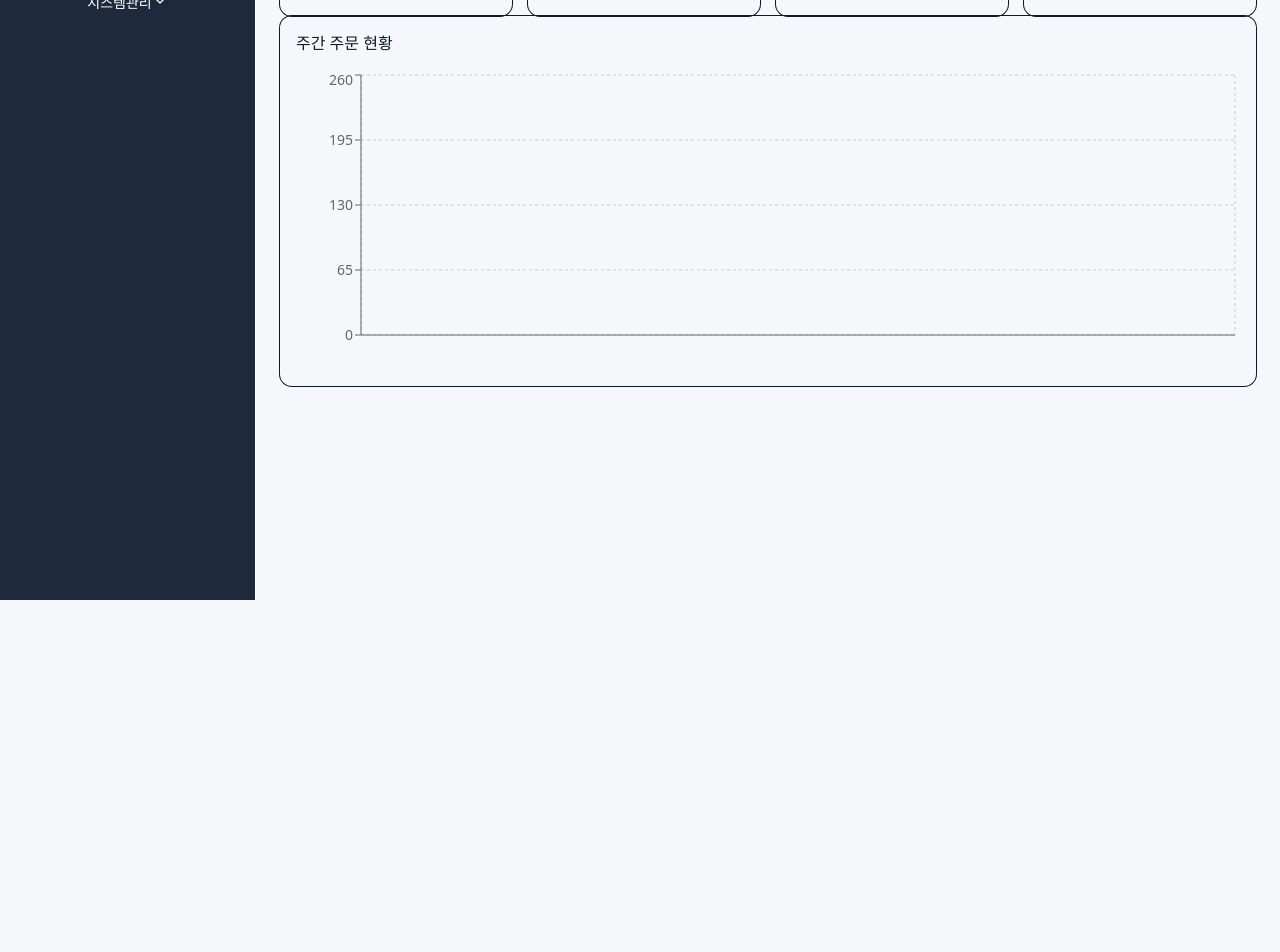
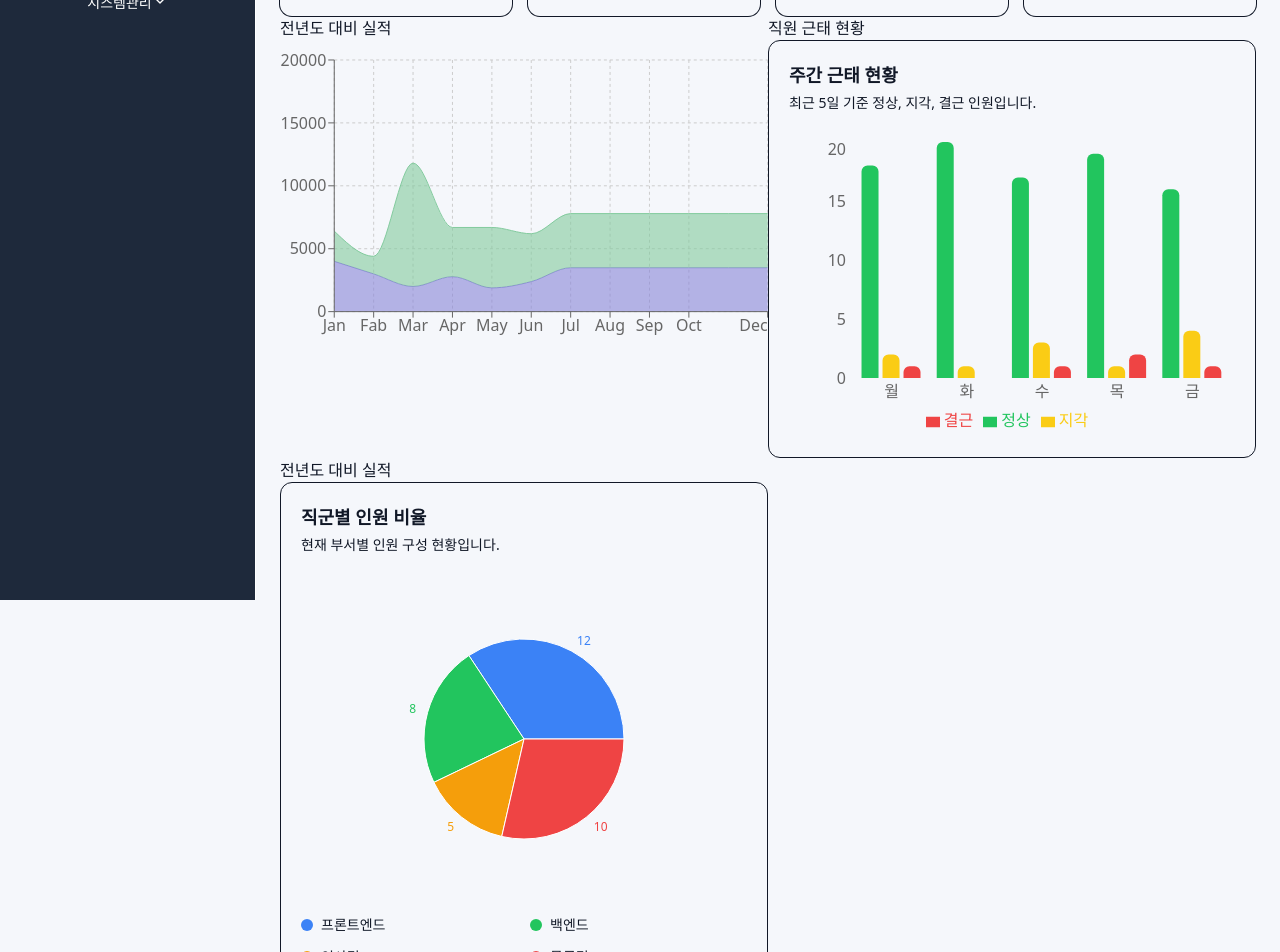
Before and after one commit to psy0821-k/erp-system, a Next.js app: page / in a window 1280 px wide. Shown: the part 200-1152 px from the top of the page. Before the commit the page ends 800 px from the top, so only its background shows below. Built offline with nearby package versions, Linux system fonts and the light colour scheme; some icons are missing.

Commit message:
feat: rechart 라이브러리 적용 및 목 데이터 연결

```diff
--- a/package.json
+++ b/package.json
@@ -10,6 +10,7 @@
   },
   "dependencies": {
     "@hookform/resolvers": "^5.4.0",
+    "@recharts/devtools": "^0.0.14",
     "@supabase/ssr": "^0.10.3",
     "@supabase/supabase-js": "^2.106.1",
     "@tanstack/react-query": "^5.100.14",
--- a/src/app/(dashboard)/page.tsx
+++ b/src/app/(dashboard)/page.tsx
@@ -3,6 +3,8 @@ import { Package, ShoppingCart, Truck, Users } from 'lucide-react';
 import DashboardCard from '@/components/dashboard/dashboard-card';
 import { Fragment } from 'react/jsx-runtime';
 import SalesChart from '@/components/dashboard/sales-chart';
+import AttendanceChart from '@/components/dashboard/attendance-chart';
+import PartChart from '@/components/dashboard/part-chart';
 
 const stats = [
   {
@@ -39,8 +41,20 @@ export default function DashboardPage() {
           <DashboardCard key={stat.title} title={stat.title} value={stat.value} description={stat.description} icon={stat.icon} />
         ))}
       </section>
-      <section>
-        <SalesChart />
+      <section className="grid xl:grid-cols-2 sm:grid-cols-1">
+        <h2 className="sr-only">대시보드 요약 정보</h2>
+        <article>
+          <h3>전년도 대비 실적</h3>
+          <SalesChart />
+        </article>
+        <article>
+          <h3>직원 근태 현황</h3>
+          <AttendanceChart />
+        </article>
+        <article>
+          <h3>전년도 대비 실적</h3>
+          <PartChart />
+        </article>
       </section>
     </Fragment>
   );
--- /dev/null
+++ b/src/app/mock-data/employees.ts
@@ -0,0 +1,139 @@
+export type AttendanceStatus = 'NORMAL' | 'LATE' | 'ABSENCE' | 'VACATION';
+export type EmployeeRole = 'ADMIN' | 'HR_MANAGER' | 'INVENTORY_MANAGER' | 'EMPLOYEE';
+
+export interface Employee {
+  id: number;
+  employeeNumber: string;
+  name: string;
+  department: string;
+  position: string;
+  role: EmployeeRole;
+  status: AttendanceStatus;
+
+  checkIn: string | null;
+  checkOut: string | null;
+  workHours: number;
+}
+
+export const employees: Employee[] = [
+  {
+    id: 1,
+    employeeNumber: 'EMP-1001',
+    name: '김성윤',
+    department: '프론트엔드팀',
+    position: '주니어 개발자',
+    role: 'EMPLOYEE',
+    status: 'NORMAL',
+    checkIn: '08:57',
+    checkOut: null,
+    workHours: 7.5,
+  },
+  {
+    id: 2,
+    employeeNumber: 'EMP-1002',
+    name: '이민호',
+    department: '백엔드팀',
+    position: '시니어 개발자',
+    role: 'EMPLOYEE',
+    status: 'NORMAL',
+    checkIn: '08:43',
+    checkOut: null,
+    workHours: 8.1,
+  },
+  {
+    id: 3,
+    employeeNumber: 'EMP-1003',
+    name: '박지수',
+    department: '디자인팀',
+    position: 'UI/UX 디자이너',
+    role: 'EMPLOYEE',
+    status: 'LATE',
+    checkIn: '09:18',
+    checkOut: null,
+    workHours: 6.9,
+  },
+  {
+    id: 4,
+    employeeNumber: 'EMP-1004',
+    name: '최현우',
+    department: '인사팀',
+    position: 'HR 매니저',
+    role: 'HR_MANAGER',
+    status: 'ABSENCE',
+    checkIn: null,
+    checkOut: null,
+    workHours: 0,
+  },
+  {
+    id: 5,
+    employeeNumber: 'EMP-1005',
+    name: '정하늘',
+    department: '물류관리팀',
+    position: '운영 담당자',
+    role: 'INVENTORY_MANAGER',
+    status: 'NORMAL',
+    checkIn: '08:51',
+    checkOut: null,
+    workHours: 7.8,
+  },
+  {
+    id: 6,
+    employeeNumber: 'EMP-1006',
+    name: '윤태준',
+    department: '기획팀',
+    position: '서비스 기획자',
+    role: 'EMPLOYEE',
+    status: 'VACATION',
+    checkIn: null,
+    checkOut: null,
+    workHours: 0,
+  },
+  {
+    id: 7,
+    employeeNumber: 'EMP-1007',
+    name: '강민석',
+    department: '프론트엔드팀',
+    position: '시니어 개발자',
+    role: 'ADMIN',
+    status: 'NORMAL',
+    checkIn: '08:39',
+    checkOut: null,
+    workHours: 8.4,
+  },
+  {
+    id: 8,
+    employeeNumber: 'EMP-1008',
+    name: '서유진',
+    department: '마케팅팀',
+    position: '마케팅 매니저',
+    role: 'EMPLOYEE',
+    status: 'LATE',
+    checkIn: '09:27',
+    checkOut: null,
+    workHours: 6.4,
+  },
+  {
+    id: 9,
+    employeeNumber: 'EMP-1009',
+    name: '오지훈',
+    department: '재무팀',
+    position: '재무 담당자',
+    role: 'EMPLOYEE',
+    status: 'NORMAL',
+    checkIn: '08:48',
+    checkOut: null,
+    workHours: 7.9,
+  },
+  {
+    id: 10,
+    employeeNumber: 'EMP-1010',
+    name: '한소희',
+    department: '고객지원팀',
+    position: 'CS 담당자',
+    role: 'EMPLOYEE',
+    status: 'VACATION',
+    checkIn: null,
+    checkOut: null,
+    workHours: 0,
+  },
+];
--- /dev/null
+++ b/src/components/dashboard/attendance-chart.tsx
@@ -0,0 +1,35 @@
+'use client';
+
+import { Bar, BarChart, ResponsiveContainer, XAxis, YAxis, Tooltip, Legend } from 'recharts';
+
+const weeklyAttendanceData = [
+  { day: '월', normal: 18, late: 2, absence: 1 },
+  { day: '화', normal: 20, late: 1, absence: 0 },
+  { day: '수', normal: 17, late: 3, absence: 1 },
+  { day: '목', normal: 19, late: 1, absence: 2 },
+  { day: '금', normal: 16, late: 4, absence: 1 },
+];
+
+export default function AttendanceCharts() {
+  return (
+    <article className="rounded-xl border bg-background p-5">
+      <h2 className="text-lg font-semibold">주간 근태 현황</h2>
+      <p className="mt-1 text-sm text-muted-foreground">최근 5일 기준 정상, 지각, 결근 인원입니다.</p>
+
+      <div className="mt-6 h-75 w-full">
+        <ResponsiveContainer width="100%" height="100%">
+          <BarChart data={weeklyAttendanceData}>
+            <XAxis dataKey="day" tickLine={false} axisLine={false} />
+            <YAxis allowDecimals={false} tickLine={false} axisLine={false} />
+            <Tooltip />
+            <Legend />
+
+            <Bar dataKey="normal" name="정상" fill="#22c55e" radius={[6, 6, 0, 0]} />
+            <Bar dataKey="late" name="지각" fill="#facc15" radius={[6, 6, 0, 0]} />
+            <Bar dataKey="absence" name="결근" fill="#ef4444" radius={[6, 6, 0, 0]} />
+          </BarChart>
+        </ResponsiveContainer>
+      </div>
+    </article>
+  );
+}
--- /dev/null
+++ b/src/components/dashboard/part-chart.tsx
@@ -0,0 +1,77 @@
+'use client';
+
+import { Pie, PieChart, Sector, Tooltip, Label, LabelList, ResponsiveContainer } from 'recharts';
+
+import type { PieSectorDataItem, PieSectorShapeProps, LabelProps } from 'recharts';
+
+const data = [
+  {
+    name: '프론트엔드',
+    value: 12,
+  },
+  {
+    name: '백엔드',
+    value: 8,
+  },
+  {
+    name: '인사팀',
+    value: 5,
+  },
+  {
+    name: '물류팀',
+    value: 10,
+  },
+];
+
+const colors = ['#3b82f6', '#22c55e', '#f59e0b', '#ef4444'];
+
+const CustomPieSector = (
+  props: PieSectorShapeProps & {
+    payload?: PieSectorDataItem;
+  }
+) => {
+  return <Sector {...props} fill={colors[(props.index ?? 0) % colors.length]} />;
+};
+
+const CustomLabel = (props: LabelProps) => {
+  return <Label {...props} fill={colors[(props.index ?? 0) % colors.length]} position="outside" offset={12} fontSize={12} />;
+};
+
+export default function PartChart({ isAnimationActive = true }: { isAnimationActive?: boolean }) {
+  return (
+    <article className="rounded-xl border bg-background p-5">
+      <div>
+        <h2 className="text-lg font-semibold">직군별 인원 비율</h2>
+
+        <p className="mt-1 text-sm text-muted-foreground">현재 부서별 인원 구성 현황입니다.</p>
+      </div>
+
+      <div className="mt-6 h-80 w-full" role="img">
+        <ResponsiveContainer width="100%" height="100%">
+          <PieChart>
+            <Pie data={data} dataKey="value" nameKey="name" outerRadius={100} isAnimationActive={isAnimationActive} shape={CustomPieSector}>
+              <LabelList content={CustomLabel} />
+            </Pie>
+
+            <Tooltip />
+          </PieChart>
+        </ResponsiveContainer>
+      </div>
+
+      <ul className="mt-4 grid grid-cols-2 gap-3">
+        {data.map((item, index) => (
+          <li key={item.name} className="flex items-center gap-2">
+            <span
+              className="h-3 w-3 rounded-full"
+              style={{
+                backgroundColor: colors[index % colors.length],
+              }}
+            />
+
+            <span className="text-sm">{item.name}</span>
+          </li>
+        ))}
+      </ul>
+    </article>
+  );
+}
--- a/src/components/dashboard/sales-chart.tsx
+++ b/src/components/dashboard/sales-chart.tsx
@@ -1,34 +1,95 @@
 'use client';
 
-import { Bar, BarChart, CartesianGrid, ResponsiveContainer, Tooltip, XAxis, YAxis } from 'recharts';
+import { AreaChart, Area, XAxis, YAxis, CartesianGrid, Tooltip } from 'recharts';
+import { RechartsDevtools } from '@recharts/devtools';
 
-import { Card, CardContent, CardHeader, CardTitle } from '@/components/ui/card';
-import { orderChartData } from '@/app/mock-data/dashboard';
+// #region Sample data
+const data = [
+  {
+    name: 'Jan',
+    uv: 4000,
+    pv: 2400,
+  },
+  {
+    name: 'Fab',
+    uv: 3000,
+    pv: 1398,
+  },
+  {
+    name: 'Mar',
+    uv: 2000,
+    pv: 9800,
+  },
+  {
+    name: 'Apr',
+    uv: 2780,
+    pv: 3908,
+  },
+  {
+    name: 'May',
+    uv: 1890,
+    pv: 4800,
+  },
+  {
+    name: 'Jun',
+    uv: 2390,
+    pv: 3800,
+  },
+  {
+    name: 'Jul',
+    uv: 3490,
+    pv: 4300,
+  },
+  {
+    name: 'Aug',
+    uv: 3490,
+    pv: 4300,
+  },
+  {
+    name: 'Sep',
+    uv: 3490,
+    pv: 4300,
+  },
+  {
+    name: 'Oct',
+    uv: 3490,
+    pv: 4300,
+  },
+  {
+    name: 'Nov',
+    uv: 3490,
+    pv: 4300,
+  },
+  {
+    name: 'Dec',
+    uv: 3490,
+    pv: 4300,
+  },
+];
 
-const SalesChart = () => {
+// #endregion
+const StackedAreaChart = () => {
   return (
-    <Card>
-      <CardHeader>
-        <CardTitle>주간 주문 현황</CardTitle>
-      </CardHeader>
-
-      <CardContent>
-        <ResponsiveContainer width="100%" height={300}>
-          <BarChart data={orderChartData}>
-            <CartesianGrid strokeDasharray="3 3" />
-
-            <XAxis dataKey="date" />
-
-            <YAxis />
-
-            <Tooltip />
-
-            <Bar dataKey="orders" radius={[8, 8, 0, 0]} />
-          </BarChart>
-        </ResponsiveContainer>
-      </CardContent>
-    </Card>
+    <AreaChart
+      style={{ width: '100%', maxWidth: '700px', maxHeight: '70vh', aspectRatio: 1.618 }}
+      responsive
+      data={data}
+      margin={{
+        top: 20,
+        right: 0,
+        left: 0,
+        bottom: 0,
+      }}
+    >
+      <CartesianGrid strokeDasharray="3 3" />
+      <XAxis dataKey="name" niceTicks="snap125" />
+      <YAxis width="auto" niceTicks="snap125" />
+      <Tooltip />
+      <Area type="monotone" dataKey="uv" stackId="1" stroke="#8884d8" fill="#8884d8" />
+      <Area type="monotone" dataKey="pv" stackId="1" stroke="#82ca9d" fill="#82ca9d" />
+      <RechartsDevtools />
+    </AreaChart>
   );
 };
 
-export default SalesChart;
+export default StackedAreaChart;
--- a/src/components/layout/sidebar/Sidebar.tsx
+++ b/src/components/layout/sidebar/Sidebar.tsx
@@ -6,7 +6,7 @@ import { dashboardNavigation } from '@/config/navigation';
 
 const Sidebar = () => {
   return (
-    <div className="flex justify-between items-center flex-col w-64 bg-[#1E293B] text-white h-screen left-0 top-0 transition-all duration-300 border-r border-white/10`">
+    <div className="flex sticky justify-between items-center flex-col w-64 bg-[#1E293B] text-white h-screen left-0 top-0 transition-all duration-300 border-r border-white/10`">
       <nav>
         <h2 className="sr-only">싸이 컴패니 대시보드 메뉴</h2>
 
```
Also changed, not shown: 1 other file (tests, documents, lock files or other folders).
